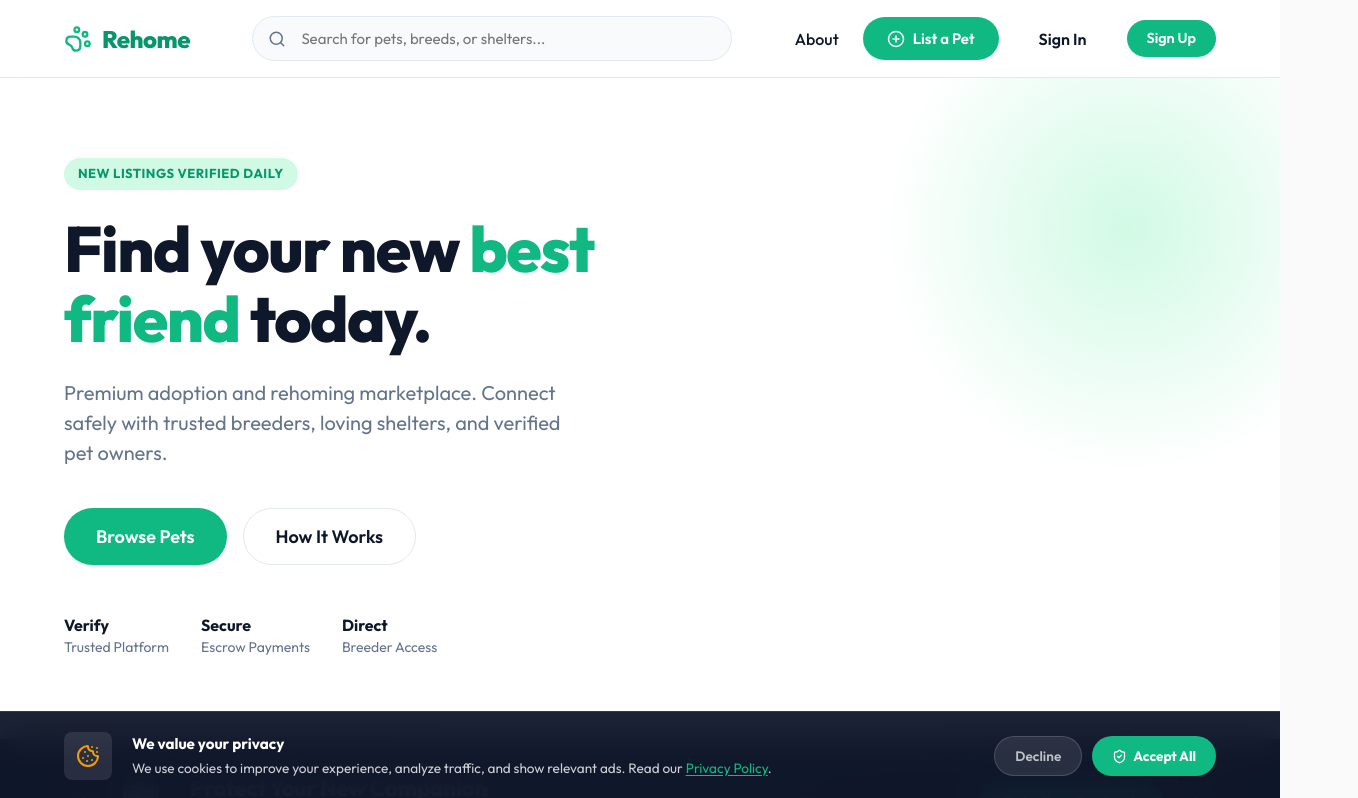
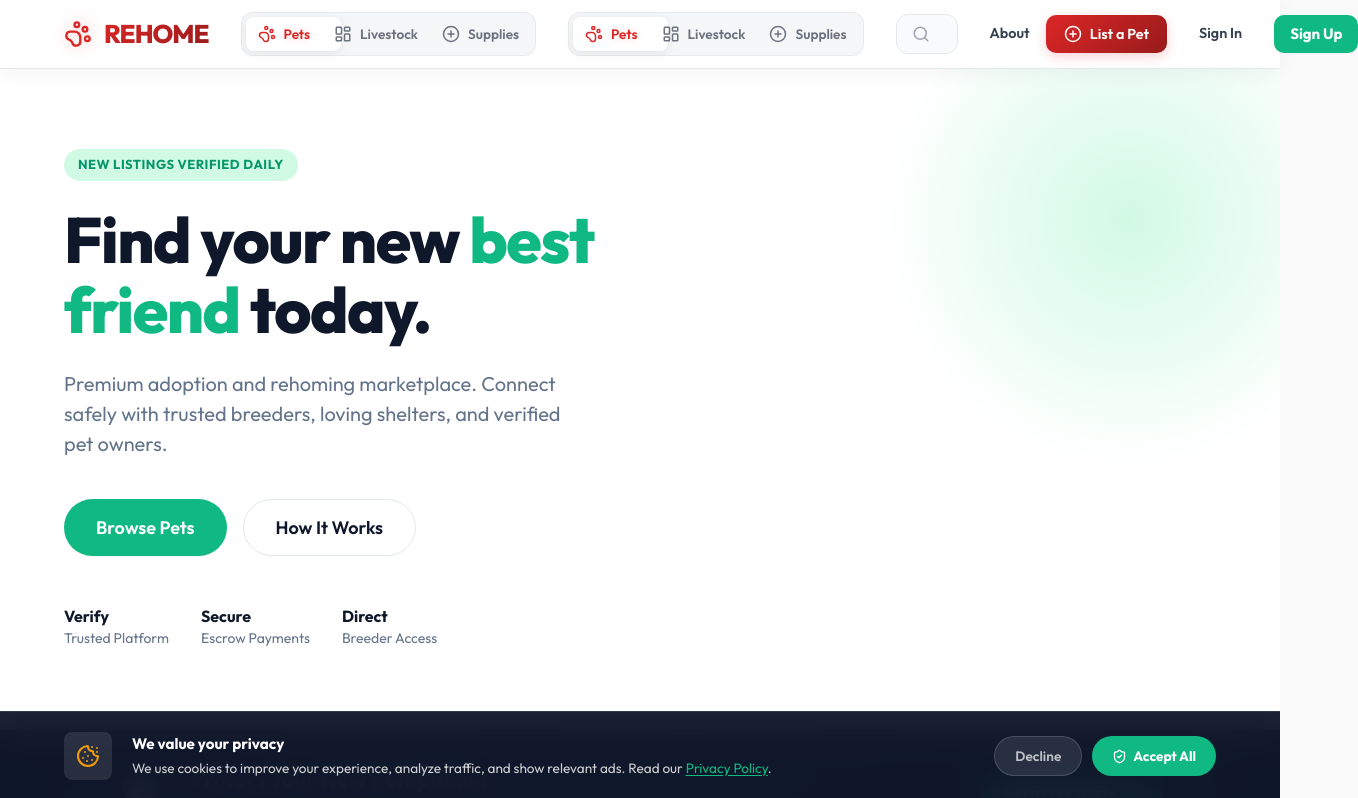
Before and after one commit to anthonytx4/rehome, a React (Vite) app: page / in a window 1280 px wide. Shown: the top 798 px of the page, 1358 px wide, since content can reach past the window. Built offline with nearby package versions, Linux system fonts and the light colour scheme; no server answers.

Commit message:
feat: Royal Auction UI, Live AdSense, Mobile Navigation Fix, and Stripe Integration

```diff
--- a/index.html
+++ b/index.html
@@ -11,6 +11,9 @@
     </script>
     <meta charset="UTF-8" />
     <meta name="viewport" content="width=device-width, initial-scale=1.0" />
+    <meta name="google-adsense-account" content="ca-pub-7995028462770772">
+    <script async src="https://pagead2.googlesyndication.com/pagead/js/adsbygoogle.js?client=ca-pub-7995028462770772"
+     crossorigin="anonymous"></script>
     <title>Rehome | Premium Pet Marketplace & Verified Breeders</title>
     <meta name="description" content="The most trusted marketplace for pet adoption and rehoming. Connect with verified breeders, secure escrow payments, and find your forever friend today." />
     <meta property="og:title" content="Rehome | Find Your New Best Friend" />
--- a/src/components/Navigation.jsx
+++ b/src/components/Navigation.jsx
@@ -1,5 +1,5 @@
 import React, { useState } from 'react';
-import { Link, useNavigate } from 'react-router-dom';
+import { Link, useNavigate, useLocation } from 'react-router-dom';
 import { PawPrint, Search, Menu, PlusCircle, User, LogOut, LayoutDashboard, X, MessageSquare, ShieldCheck } from 'lucide-react';
 import { useAuth } from '../context/AuthContext';
 import toast from 'react-hot-toast';
@@ -7,6 +7,7 @@ import styles from './Navigation.module.css';
 
 const Navigation = ({ onOpenPost, searchQuery, onSearchChange, onOpenHowItWorks }) => {
   const { user, isAuthenticated, logout } = useAuth();
+  const location = useLocation();
   const [showUserMenu, setShowUserMenu] = useState(false);
   const [showMobileMenu, setShowMobileMenu] = useState(false);
   const navigate = useNavigate();
@@ -25,6 +26,50 @@ const Navigation = ({ onOpenPost, searchQuery, onSearchChange, onOpenHowItWorks
           <PawPrint className={styles.brandIcon} size={28} />
           <span className={styles.brandText}>Rehome</span>
         </Link>
+
+        {/* Elite Marketplace Switcher */}
+        <div className={styles.marketplaceSwitcher}>
+          <Link to="/" className={`${styles.switchItem} ${location.pathname === '/' ? styles.switchActive : ''}`}>
+            <PawPrint size={18} />
+            <span>Pets</span>
+          </Link>
+          <Link to="/livestock" className={`${styles.switchItem} ${location.pathname === '/livestock' ? styles.switchActive : ''}`}>
+            <LayoutDashboard size={18} />
+            <span>Livestock</span>
+          </Link>
+          <Link to="/supplies" className={`${styles.switchItem} ${location.pathname === '/supplies' ? styles.switchActive : ''}`}>
+            <PlusCircle size={18} />
+            <span>Supplies</span>
+          </Link>
+          <div
+            className={styles.switchGlow}
+            style={{
+              transform: `translateX(${location.pathname === '/livestock' ? '100%' : location.pathname === '/supplies' ? '200%' : '0%'})`
+            }}
+          />
+        </div>
+
+        {/* Elite Marketplace Switcher */}
+        <div className={styles.marketplaceSwitcher}>
+          <Link to="/" className={`${styles.switchItem} ${location.pathname === '/' ? styles.switchActive : ''}`}>
+            <PawPrint size={18} />
+            <span>Pets</span>
+          </Link>
+          <Link to="/livestock" className={`${styles.switchItem} ${location.pathname === '/livestock' ? styles.switchActive : ''}`}>
+            <LayoutDashboard size={18} />
+            <span>Livestock</span>
+          </Link>
+          <Link to="/supplies" className={`${styles.switchItem} ${location.pathname === '/supplies' ? styles.switchActive : ''}`}>
+            <PlusCircle size={18} />
+            <span>Supplies</span>
+          </Link>
+          <div
+            className={styles.switchGlow}
+            style={{
+              transform: `translateX(${location.pathname === '/livestock' ? '100%' : location.pathname === '/supplies' ? '200%' : '0%'})`
+            }}
+          />
+        </div>
 
         <div className={styles.searchBar}>
           <Search size={18} className={styles.searchIcon} />
@@ -97,6 +142,17 @@ const Navigation = ({ onOpenPost, searchQuery, onSearchChange, onOpenHowItWorks
       {/* Mobile menu */}
       {showMobileMenu && (
         <div className={styles.mobileNav}>
+          <div className={styles.mobileSwitcher}>
+            <Link to="/" className={`${styles.mobileLink} ${location.pathname === '/' ? styles.mobileActive : ''}`} onClick={() => setShowMobileMenu(false)}>
+              <PawPrint size={20} /> Pets
+            </Link>
+            <Link to="/livestock" className={`${styles.mobileLink} ${location.pathname === '/livestock' ? styles.mobileActive : ''}`} onClick={() => setShowMobileMenu(false)}>
+              <LayoutDashboard size={20} /> Livestock
+            </Link>
+            <Link to="/supplies" className={`${styles.mobileLink} ${location.pathname === '/supplies' ? styles.mobileActive : ''}`} onClick={() => setShowMobileMenu(false)}>
+              <PlusCircle size={20} /> Supplies
+            </Link>
+          </div>
           <span className={styles.mobileLink} onClick={() => { onOpenHowItWorks(); setShowMobileMenu(false); }}>About</span>
           <span className={styles.mobileLink} onClick={() => { onOpenPost(); setShowMobileMenu(false); }}>List a Pet</span>
           {isAuthenticated ? (
--- a/src/components/Navigation.module.css
+++ b/src/components/Navigation.module.css
@@ -2,45 +2,107 @@
   position: sticky;
   top: 0;
   z-index: 100;
-  background: rgba(255, 255, 255, 0.85);
+  background: rgba(255, 255, 255, 0.95);
   backdrop-filter: blur(12px);
   border-bottom: 1px solid var(--color-border);
-  padding: 16px 0;
+  padding: 12px 0;
+  box-shadow: 0 4px 20px rgba(0, 0, 0, 0.05);
 }
 
 .navContainer {
   display: flex;
   align-items: center;
   justify-content: space-between;
-  gap: 24px;
+  gap: 32px;
 }
 
 .brand {
   display: flex;
   align-items: center;
-  gap: 10px;
-  color: var(--color-primary-dark);
+  gap: 12px;
+  color: #dc2626; /* Ruby Red Base */
   cursor: pointer;
+  text-decoration: none;
+  flex-shrink: 0;
 }
 
 .brandIcon {
-  color: var(--color-primary);
+  filter: drop-shadow(0 0 8px rgba(220, 38, 38, 0.3));
 }
 
 .brandText {
-  font-size: 1.5rem;
-  font-weight: 800;
-  letter-spacing: -0.5px;
+  font-size: 1.6rem;
+  font-weight: 900;
+  letter-spacing: -1px;
+  background: linear-gradient(135deg, #dc2626 0%, #991b1b 100%);
+  -webkit-background-clip: text;
+  -webkit-text-fill-color: transparent;
+  text-transform: uppercase;
+}
+
+/* Elite Marketplace Switcher */
+.marketplaceSwitcher {
+  display: none;
+  background: rgba(243, 244, 246, 0.8);
+  padding: 4px;
+  border-radius: 12px;
+  position: relative;
+  border: 1px solid rgba(0, 0, 0, 0.05);
+  width: 360px;
+  height: 44px;
+}
+
+@media (min-width: 900px) {
+  .marketplaceSwitcher {
+    display: flex;
+    align-items: center;
+  }
+}
+
+.switchItem {
+  flex: 1;
+  display: flex;
+  align-items: center;
+  justify-content: center;
+  gap: 8px;
+  padding: 6px 12px;
+  color: #6b7280;
+  font-size: 0.85rem;
+  font-weight: 600;
+  text-decoration: none;
+  border-radius: 8px;
+  transition: all 0.3s cubic-bezier(0.4, 0, 0.2, 1);
+  position: relative;
+  z-index: 2;
+  white-space: nowrap;
+}
+
+.switchActive {
+  color: #dc2626;
+  text-shadow: 0 0 10px rgba(220, 38, 38, 0.2);
+}
+
+.switchGlow {
+  position: absolute;
+  top: 4px;
+  left: 4px;
+  bottom: 4px;
+  width: calc(33.33% - 2.66px);
+  background: white;
+  border-radius: 8px;
+  box-shadow: 0 2px 10px rgba(0, 0, 0, 0.08);
+  transition: transform 0.4s cubic-bezier(0.4, 0, 0.2, 1);
+  z-index: 1;
 }
 
 .searchBar {
   flex: 1;
-  max-width: 480px;
+  max-width: 400px;
   position: relative;
   display: none;
 }
 
-@media (min-width: 768px) {
+@media (min-width: 1200px) {
   .searchBar { display: block; }
 }
 
@@ -49,69 +111,63 @@
   left: 16px;
   top: 50%;
   transform: translateY(-50%);
-  color: var(--color-text-muted);
+  color: #9ca3af;
 }
 
 .searchInput {
   width: 100%;
-  padding: 12px 16px 12px 48px;
-  border-radius: var(--radius-full);
-  border: 1px solid var(--color-border);
-  background: var(--color-surface-hover);
+  padding: 10px 16px 10px 44px;
+  border-radius: 12px;
+  border: 1.5px solid #e5e7eb;
+  background: #f9fafb;
   font-family: inherit;
-  font-size: 15px;
+  font-size: 0.9rem;
   transition: all 0.2s;
 }
 
 .searchInput:focus {
   outline: none;
-  border-color: var(--color-primary);
+  border-color: #dc2626;
   background: white;
-  box-shadow: 0 0 0 4px var(--color-primary-light);
+  box-shadow: 0 0 0 4px rgba(220, 38, 38, 0.1);
 }
 
 .actions {
   display: flex;
   align-items: center;
-  gap: 24px;
+  gap: 16px;
+  flex-shrink: 0;
 }
 
 .navLink {
-  font-weight: 500;
-  color: var(--color-text-main);
+  font-weight: 600;
+  color: #374151;
   cursor: pointer;
   display: none;
+  font-size: 0.9rem;
+  transition: color 0.2s;
 }
 
-.navLinkPremium {
-  font-weight: 600;
-  color: var(--color-premium);
-  cursor: pointer;
-  display: none;
-  position: relative;
-}
-
-.navLinkPremium::after {
-  content: 'PRO';
-  position: absolute;
-  top: -10px;
-  right: -24px;
-  background: var(--color-premium);
-  color: white;
-  font-size: 10px;
-  padding: 2px 6px;
-  border-radius: 4px;
-  font-weight: 800;
+.navLink:hover {
+  color: #dc2626;
 }
 
 @media (min-width: 1024px) {
-  .navLink, .navLinkPremium { display: block; }
+  .navLink { display: block; }
 }
 
 .postBtn {
-  background-color: var(--color-primary);
+  background: linear-gradient(135deg, #dc2626 0%, #991b1b 100%);
   color: white;
+  border-radius: 10px;
+  padding: 10px 18px;
+  font-weight: 600;
+  font-size: 0.9rem;
   display: none;
+  align-items: center;
+  gap: 8px;
+  border: none;
+  box-shadow: 0 4px 12px rgba(220, 38, 38, 0.2);
 }
 
 @media (min-width: 768px) {
@@ -119,18 +175,16 @@
 }
 
 .postBtn:hover {
-  background-color: var(--color-primary-dark);
   transform: translateY(-1px);
-  box-shadow: var(--shadow-md);
+  box-shadow: 0 6px 16px rgba(220, 38, 38, 0.3);
 }
 
 .loginBtn {
   font-weight: 600;
-  color: var(--color-secondary);
+  color: #374151;
   text-decoration: none;
   padding: 8px 16px;
-  border-radius: var(--radius-full);
-  transition: all 0.2s;
+  font-size: 0.9rem;
   display: none;
 }
 
@@ -138,106 +192,59 @@
   .loginBtn { display: block; }
 }
 
-.loginBtn:hover {
-  background: var(--color-surface-hover);
-}
-
 .registerBtn {
   display: none;
-  padding: 8px 20px;
-  font-size: 0.9rem;
+  padding: 8px 16px;
+  font-weight: 700;
+  border-radius: 10px;
 }
 
 @media (min-width: 768px) {
   .registerBtn { display: flex; }
 }
 
-.userMenuWrap {
-  position: relative;
-}
-
 .avatarBtn {
-  width: 40px;
-  height: 40px;
-  border-radius: 50%;
-  background: var(--color-primary-light);
-  color: var(--color-primary-dark);
+  width: 42px;
+  height: 42px;
+  border-radius: 12px;
+  background: #fee2e2;
+  color: #dc2626;
   display: flex;
   align-items: center;
   justify-content: center;
-  border: 2px solid var(--color-primary);
+  border: none;
   cursor: pointer;
   transition: all 0.2s;
 }
 
 .avatarBtn:hover {
-  transform: scale(1.05);
-}
-
-.menuBackdrop {
-  position: fixed;
-  top: 0;
-  left: 0;
-  right: 0;
-  bottom: 0;
-  z-index: 99;
+  background: #fecaca;
+  transform: translateY(-1px);
 }
 
 .userMenu {
   position: absolute;
-  top: calc(100% + 8px);
+  top: calc(100% + 12px);
   right: 0;
-  width: 220px;
-  background: var(--color-surface);
-  border: 1px solid var(--color-border);
-  border-radius: var(--radius-md);
-  box-shadow: var(--shadow-lg);
-  z-index: 100;
+  width: 240px;
+  background: white;
+  border-radius: 16px;
+  box-shadow: 0 10px 40px rgba(0, 0, 0, 0.1);
+  border: 1px solid rgba(0, 0, 0, 0.05);
   overflow: hidden;
-}
-
-.menuHeader {
-  padding: 16px;
-  border-bottom: 1px solid var(--color-border);
-  display: flex;
-  flex-direction: column;
-  gap: 2px;
-}
-
-.menuHeader strong {
-  color: var(--color-secondary);
-  font-size: 0.95rem;
-}
-
-.menuHeader span {
-  color: var(--color-text-muted);
-  font-size: 0.8rem;
-}
-
-.menuItem {
-  display: flex;
-  align-items: center;
-  gap: 10px;
-  padding: 12px 16px;
-  color: var(--color-text-main);
-  text-decoration: none;
-  font-size: 0.9rem;
-  font-weight: 500;
-  cursor: pointer;
-  transition: background 0.15s;
-  border: none;
-  background: none;
-  width: 100%;
-  font-family: inherit;
-}
-
-.menuItem:hover {
-  background: var(--color-surface-hover);
+  z-index: 110;
 }
 
 .mobileMenu {
-  display: block;
-  color: var(--color-text-main);
+  display: flex;
+  align-items: center;
+  justify-content: center;
+  background: #f3f4f6;
+  border-radius: 10px;
+  width: 40px;
+  height: 40px;
+  border: none;
+  color: #374151;
 }
 
 @media (min-width: 768px) {
@@ -245,29 +252,44 @@
 }
 
 .mobileNav {
+  background: white;
+  padding: 16px;
   display: flex;
   flex-direction: column;
-  padding: 16px 24px;
-  border-top: 1px solid var(--color-border);
-  background: var(--color-surface);
+  gap: 8px;
+  border-top: 1px solid #f3f4f6;
+  box-shadow: 0 10px 20px rgba(0,0,0,0.05);
+}
+
+.mobileSwitcher {
+  display: grid;
+  grid-template-columns: 1fr 1fr 1fr;
+  gap: 8px;
+  background: #f3f4f6;
+  padding: 4px;
+  border-radius: 12px;
+  margin-bottom: 8px;
 }
 
 .mobileLink {
-  padding: 12px 0;
-  color: var(--color-text-main);
-  font-weight: 500;
+  display: flex;
+  align-items: center;
+  gap: 12px;
+  padding: 14px 16px;
+  color: #374151;
+  font-weight: 600;
   text-decoration: none;
-  border-bottom: 1px solid var(--color-border);
-  cursor: pointer;
-  background: none;
-  border-left: none;
-  border-right: none;
-  border-top: none;
-  font-family: inherit;
-  font-size: 1rem;
-  text-align: left;
+  border-radius: 12px;
+  transition: all 0.2s;
+  font-size: 0.95rem;
 }
 
-.mobileLink:last-child {
-  border-bottom: none;
+.mobileLink:hover {
+  background: #f9fafb;
 }
+
+.mobileActive {
+  background: white !important;
+  color: #dc2626 !important;
+  box-shadow: 0 2px 8px rgba(0,0,0,0.05);
+}
```
Also changed, not shown: public/ads.txt (added), public/robots.txt (added), 2 other files (tests, documents, lock files or other folders).
